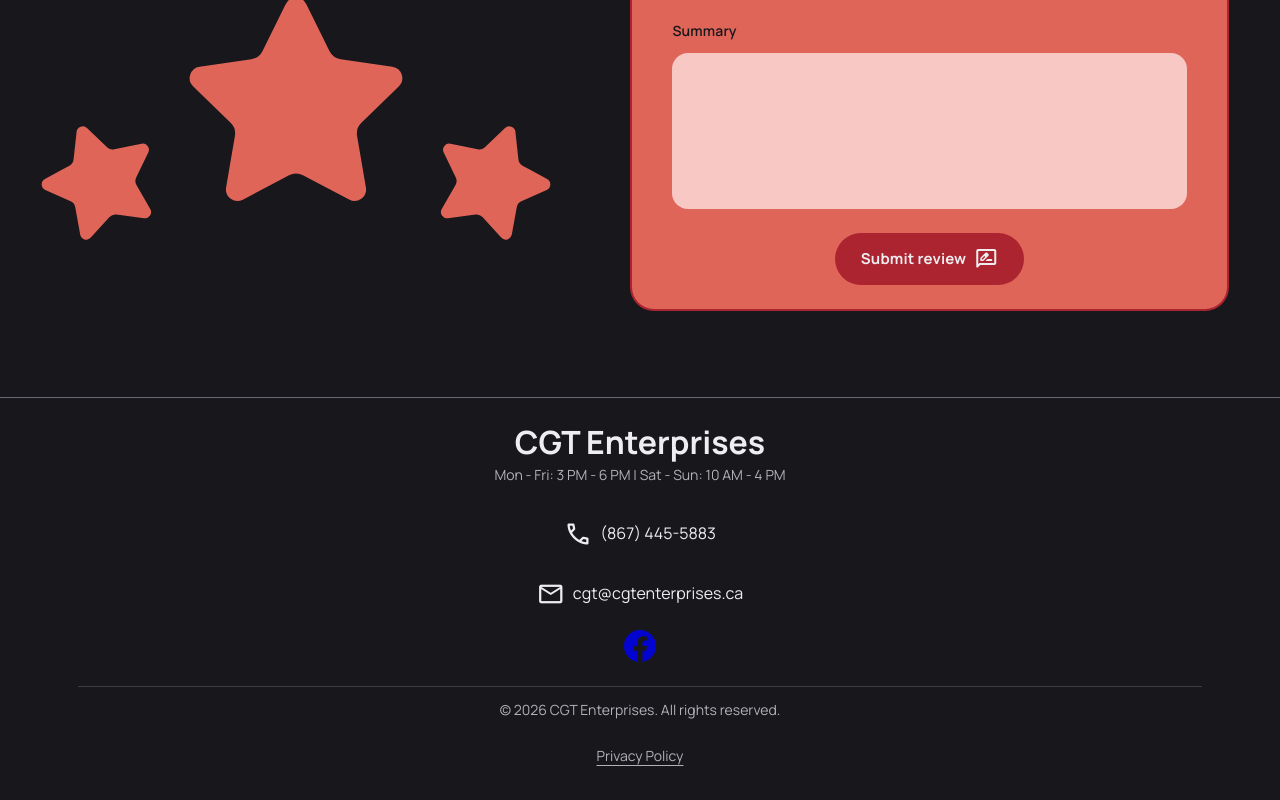
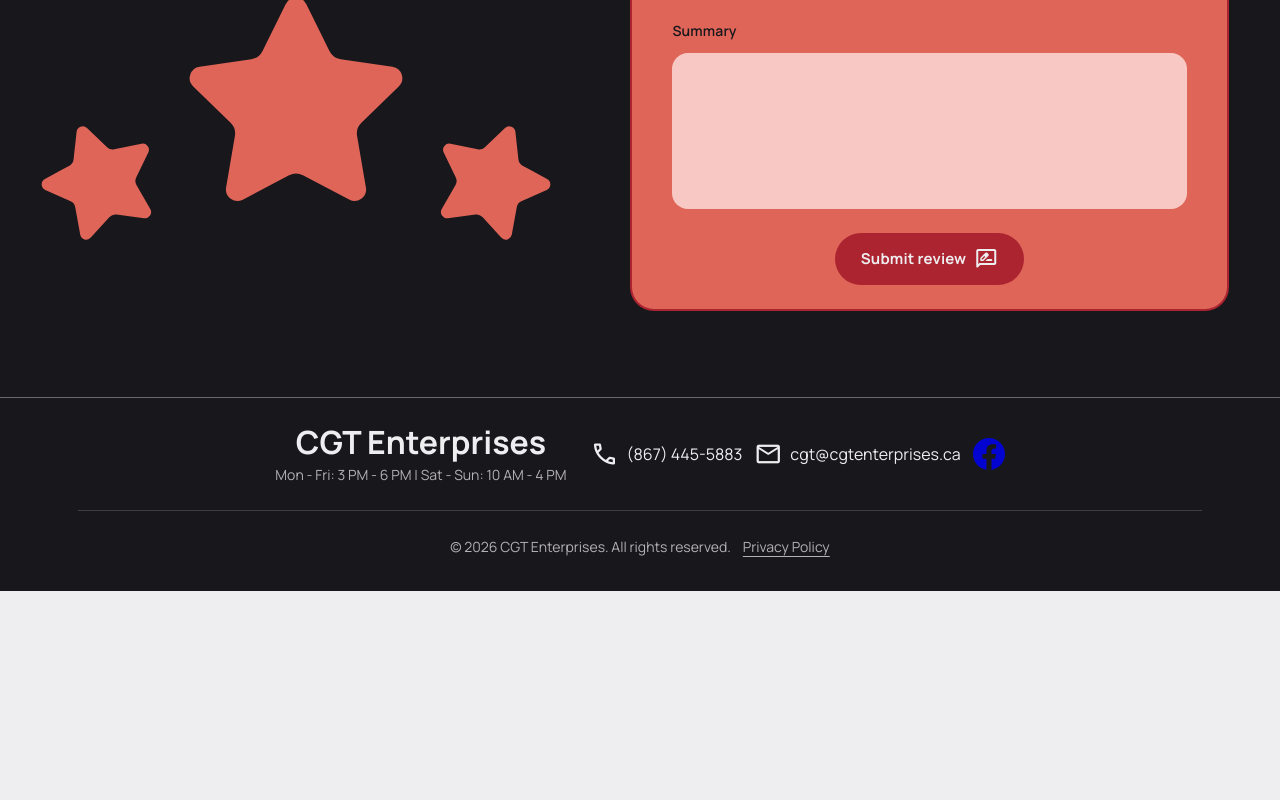
Before and after one commit to gwan-kib/CGT-Enterprises-Website, a React (Vite) app: page /#home in a window 1280 px wide. Shown: the part 5419-6219 px from the top of the page. After the commit the page ends 6010 px from the top, so only its background shows below. Built offline with nearby package versions, Linux system fonts and the light colour scheme.

Commit message:
style(footer): adjust layout for horizontal desktop orientation
Change flex-direction of footer sections from column to row on desktop
and add a media query to revert to column layout on mobile screens
for improved responsiveness.

```diff
--- a/src/styles/layout/footer.css
+++ b/src/styles/layout/footer.css
@@ -15,7 +15,7 @@
 
   .site-footer__upper {
     display: flex;
-    flex-direction: column;
+    flex-direction: row;
     align-items: center;
     justify-content: center;
     gap: var(--space-6);
@@ -25,8 +25,9 @@
 
   .site-footer__contact {
     display: flex;
-    flex-direction: column;
+    flex-direction: row;
     align-items: center;
+    justify-content: center;
     gap: var(--space-3);
   }
 
@@ -96,7 +97,7 @@
 
   .site-footer__lower {
     display: flex;
-    flex-direction: column;
+    flex-direction: row;
     justify-content: center;
     align-items: center;
     gap: var(--space-3);
@@ -125,4 +126,20 @@
   .site-footer__legal-link:hover {
     color: var(--color-brand-red-500);
   }
+
+  @media (max-width: 48rem) {
+    .site-footer__upper {
+      flex-direction: column;
+      justify-content: center;
+    }
+
+    .site-footer__contact {
+      flex-direction: column;
+    }
+
+    .site-footer__lower {
+      flex-direction: column;
+      justify-content: center;
+    }
+  }
 }
```
